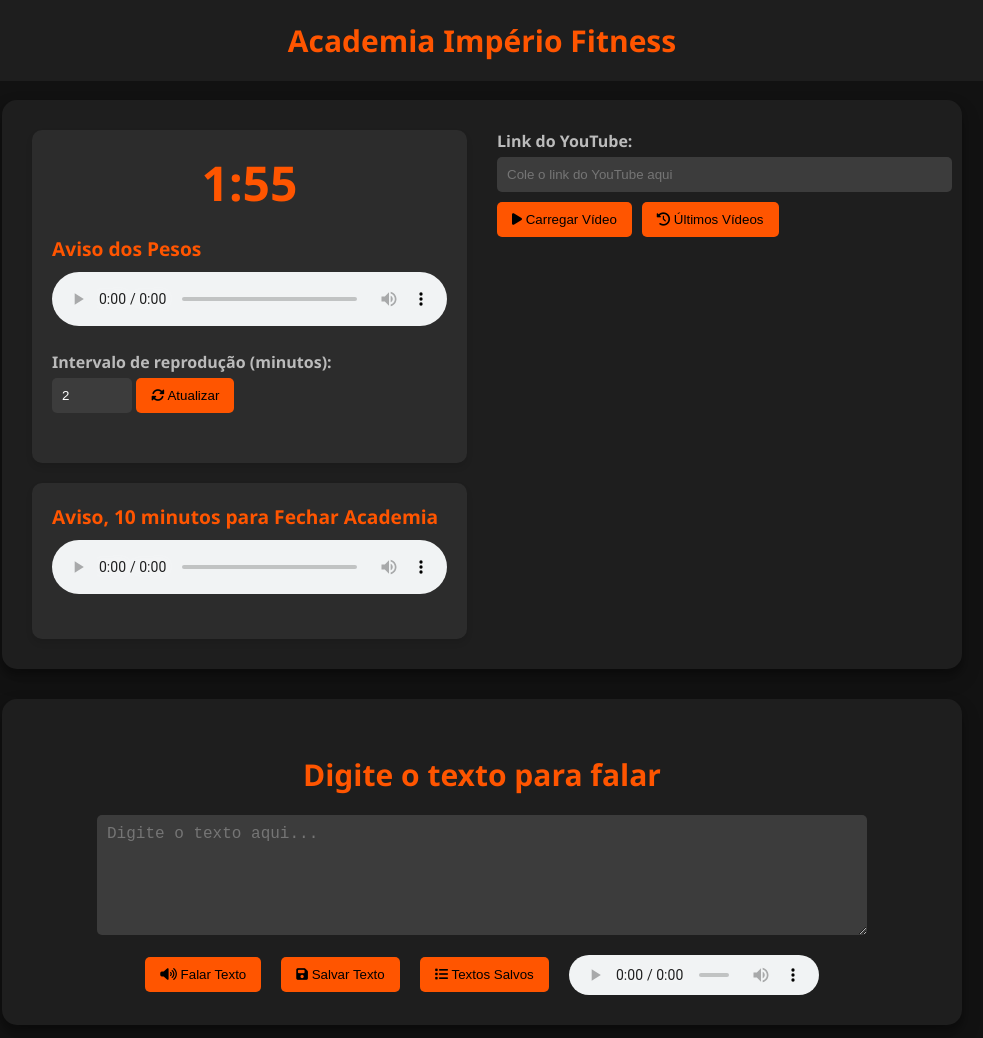
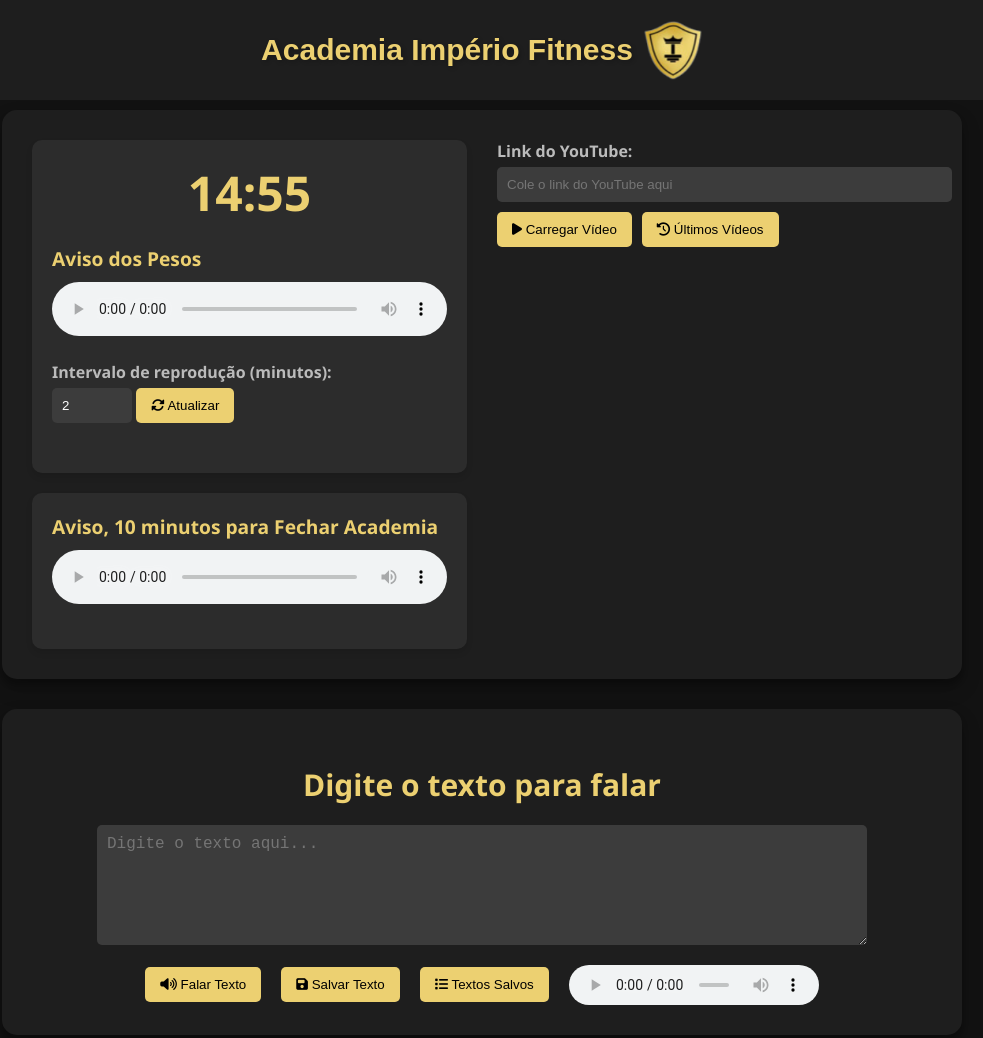
Before and after one commit to genilsonferreiraads/imperio-fitness, a plain HTML site: page index.html in a window 1280 px wide. Shown: the top 1038 px of the page, without its empty margins (158-1141 px from the left). Drawn offline with Linux system fonts and the light colour scheme; a script that the page names is missing.

Commit message:
update color site

```diff
--- a/index.html
+++ b/index.html
@@ -4,10 +4,16 @@
 <head>
     <meta charset="UTF-8">
     <meta name="viewport" content="width=device-width, initial-scale=1.0">
-    <link rel="shortcut icon" href="imagens/Icon.ico" type="image/x-icon">
+    <link rel="shortcut icon" href="imagens/icon.ico" type="image/x-icon">
     <title>Império Fitness</title>
     <link rel="stylesheet" href="https://cdnjs.cloudflare.com/ajax/libs/font-awesome/6.1.1/css/all.min.css">
     <style>
+
+
+    :root {
+        --cor-principal: #ecd071; /* Cor principal do site */
+        --cor-hover:#e1aa1e;/*cor hover site secundária*/
+    }
         body {
             font-family: 'Segoe UI', Tahoma, Geneva, Verdana, sans-serif;
             display: flex;
@@ -29,23 +35,41 @@
     width: 100%;
     background-color: #1e1e1e;
     padding: 20px 0;
+    display: flex; /* Define o layout como flexbox */
+    justify-content: center; /* Centraliza horizontalmente */
+    align-items: center; /* Centraliza verticalmente */
     text-align: center;
     z-index: 1000;
 }
 
         .header h1 {
-            color: #FF5500;
-            margin: 0;
-            font-size: 30px;
-            transition: transform 0.3s ease;
+    color: #ecd071; /* Cor do texto */
+    margin: 0; /* Remove margens */
+    font-size: 30px; /* Tamanho do texto */
+    font-family: 'Arial', sans-serif; /* Fonte personalizada */
+    display: flex; /* Flexbox para alinhar o texto e a imagem */
+    align-items: center; /* Alinha verticalmente o texto e a imagem */
+    gap: 10px; /* Espaçamento entre o texto e a imagem */
+    text-shadow: 2px 2px 4px rgba(0, 0, 0, 0.2); /* Sombra no texto */
+    transition: transform 0.3s ease, color 0.3s ease; /* Transições suaves */
 }
 
 .header h1:hover {
-            transform: scale(1.04);
+    transform: scale(1.1); /* Ampliação suave no hover */
+    color: #d2b860; /* Cor do texto no hover */
 }
 
+.header-img {
+    width: 60px; /* Tamanho da imagem */
+    height: 60px; /* Tamanho proporcional */
+    /* Deixa a imagem circular */
+    transition: transform 0.3s ease; /* Efeito suave na imagem */
+}
+
+
+
         .container {
-            margin-top: 30px;
+            margin-top: 40px;
             display: flex;
             background-color: #1e1e1e;
             padding: 30px;
@@ -82,14 +106,14 @@
             text-align: center;
             margin-bottom: 20px;
             font-weight: bold;
-            color: #FF5500;
+            color: #ecd071;
         }
 
         .audio-title {
             font-size: 1.2em;
             font-weight: bold;
             margin-bottom: 10px;
-            color: #FF5500;
+            color: var(--cor-principal);
         }
 
         .audio-player {
@@ -120,7 +144,7 @@
         }
 
         .delete-text:hover {
-            color: #FF8C00;
+            color: var(--cor-principal);
         }
 
         .input-group {
@@ -158,7 +182,7 @@
         }
 
         button {
-            background-color: #FF5500;
+            background-color: var(--cor-principal);
             color: black;
             border: none;
             padding: 10px 15px;
@@ -168,7 +192,7 @@
         }
 
         button:hover {
-            background-color: #FF8C00;
+            background-color: var(--cor-hover);
         }
 
         #youtubePlayer {
@@ -204,7 +228,7 @@
 
         .sound-wave span {
             width: 10px;
-            background-color: #FF5500;
+            background-color: var(--cor-principal);
             animation: sound-wave 1.5s infinite ease-in-out;
         }
 
@@ -237,13 +261,13 @@
         }
 
         #errorMessage {
-            color: #FF5500;
+            color: var(--cor-principal);
             margin-top: 10px;
             text-align: center;
         }
 
         .Custom-audio-section-title {
-            color: #FF5500;
+            color: var(--cor-principal);
             font-size: 1.5em;
             margin-bottom: 15px;
             text-align: center;
@@ -308,7 +332,7 @@
             font-size: 1.2em;
             font-weight: bold;
             margin-bottom: 10px;
-            color: #FF5500;
+            color: var(--cor-principal);
         }
 
         .custom-audio-controls {
@@ -319,11 +343,11 @@
         }
 
         .delete-audio {
-            background-color: #FF5500;
+            background-color: var(--cor-principal);
         }
 
         .delete-audio:hover {
-            background-color: #FF8C00;
+            background-color: var(--cor-hover);
         }
 
         #textToSpeechSection {
@@ -348,7 +372,7 @@
             display: flex;
             justify-content: center;
             align-items: center;
-            color: #FF5500;
+            color: var(--cor-principal);
             margin-bottom: 20px;
         }
 
@@ -426,7 +450,7 @@
         }
 
         footer p {
-            color: #FF5500;
+            color: var(--cor-principal);
             margin: 0;
             transition: transform 0.3s ease;
             cursor: pointer;
@@ -458,7 +482,7 @@
         .sidebar-header {
             padding: 20px;
             background-color: #2c2c2c;
-            color: #FF5500;
+            color: var(--cor-principal);
             font-size: 1.2em;
             font-weight: bold;
         }
@@ -569,8 +593,13 @@
 
 <body>
     <header class="header">
-        <h1>Academia Império Fitness</h1>
+        <h1>
+            Academia Império Fitness
+            <img src="imagens/Logo Site Império.png" alt="Logo da Academia" class="header-img">
+        </h1>
     </header>
+
+
 
     <div class="container">
         <div class="audio-video-section">
--- a/script.js
+++ b/script.js
@@ -6,7 +6,7 @@ const youtubeLinkInput = document.getElementById('youtubeLink');
 const youtubeOverlay = document.getElementById('youtubeOverlay');
 const customAudiosList = document.getElementById('customAudiosList');
 const textToSpeechAudio = document.getElementById('audio-output');
-let interval = parseInt(localStorage.getItem('interval')) || 120000;
+let interval = parseInt(localStorage.getItem('interval')) || 900000;
 let timeoutId;
 let countdownInterval;
 let remainingTime = parseInt(localStorage.getItem('remainingTime')) || interval;
```
Also changed, not shown: imagens/Icon.ico, imagens/Logo Site Império.png (added). Lines whose indentation alone changed are shown as unchanged.
